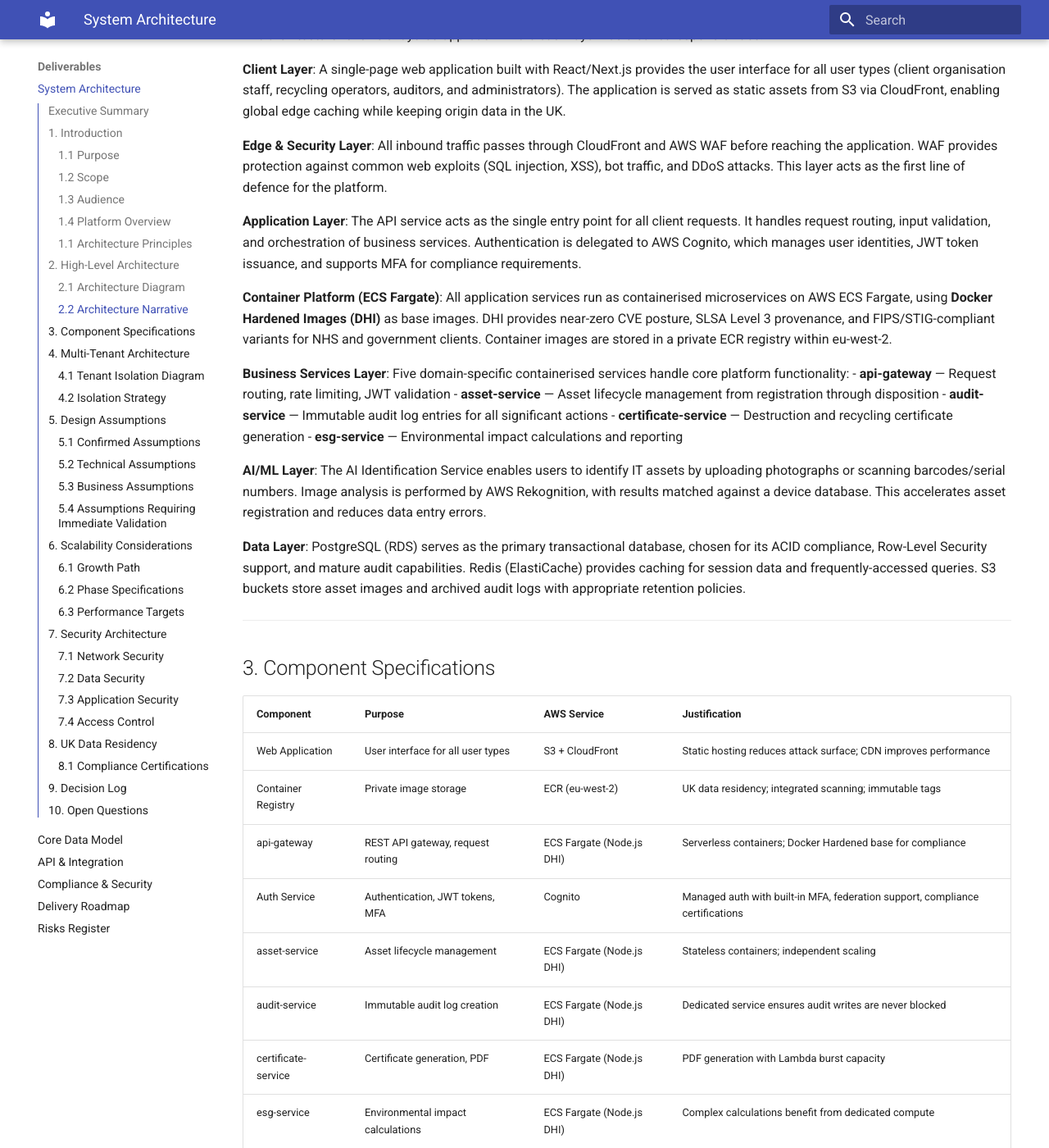
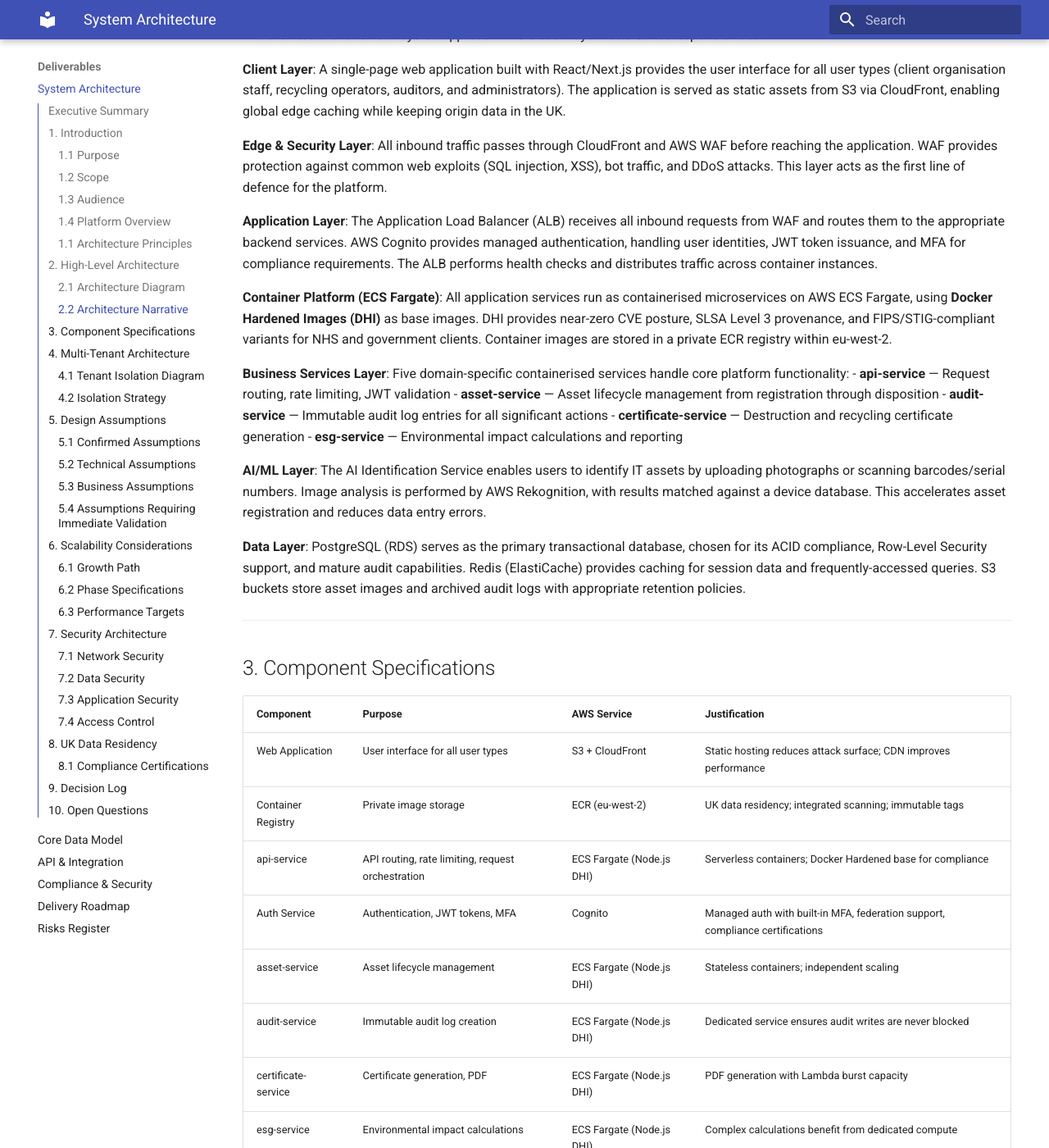
Before and after one commit to nugehs/ai-reclaim-m0, an MkDocs documentation site: the page built from docs/01-system-architecture/README.md, in a window 1280 px wide and 1400 px high, scrolled down 3311 px. Shown: the whole window at 82% size. Built offline with MkDocs 1.6.1 and Material for MkDocs 9.7.7, drawn with Linux system fonts in a browser that asks for light colours.

```diff
--- a/docs/01-system-architecture/README.md
+++ b/docs/01-system-architecture/README.md
@@ -112,7 +112,7 @@ graph TB
 
         subgraph "ECS Fargate Cluster"
             subgraph "Containers (Docker Hardened Images)"
-                API[api-gateway<br/>Node.js DHI]
+                API[api-service<br/>Node.js DHI]
                 ASSET[asset-service<br/>Node.js DHI]
                 AUDIT[audit-service<br/>Node.js DHI]
                 CERT[certificate-service<br/>Node.js DHI]
@@ -163,12 +163,12 @@ The architecture follows a layered approach where each layer has distinct respon
 
 **Edge & Security Layer**: All inbound traffic passes through CloudFront and AWS WAF before reaching the application. WAF provides protection against common web exploits (SQL injection, XSS), bot traffic, and DDoS attacks. This layer acts as the first line of defence for the platform.
 
-**Application Layer**: The API service acts as the single entry point for all client requests. It handles request routing, input validation, and orchestration of business services. Authentication is delegated to AWS Cognito, which manages user identities, JWT token issuance, and supports MFA for compliance requirements.
+**Application Layer**: The Application Load Balancer (ALB) receives all inbound requests from WAF and routes them to the appropriate backend services. AWS Cognito provides managed authentication, handling user identities, JWT token issuance, and MFA for compliance requirements. The ALB performs health checks and distributes traffic across container instances.
 
 **Container Platform (ECS Fargate)**: All application services run as containerised microservices on AWS ECS Fargate, using **Docker Hardened Images (DHI)** as base images. DHI provides near-zero CVE posture, SLSA Level 3 provenance, and FIPS/STIG-compliant variants for NHS and government clients. Container images are stored in a private ECR registry within eu-west-2.
 
 **Business Services Layer**: Five domain-specific containerised services handle core platform functionality:
-- **api-gateway** — Request routing, rate limiting, JWT validation
+- **api-service** — Request routing, rate limiting, JWT validation
 - **asset-service** — Asset lifecycle management from registration through disposition
 - **audit-service** — Immutable audit log entries for all significant actions
 - **certificate-service** — Destruction and recycling certificate generation
@@ -186,7 +186,7 @@ The architecture follows a layered approach where each layer has distinct respon
 |-----------|---------|-------------|---------------|
 | Web Application | User interface for all user types | S3 + CloudFront | Static hosting reduces attack surface; CDN improves performance |
 | Container Registry | Private image storage | ECR (eu-west-2) | UK data residency; integrated scanning; immutable tags |
-| api-gateway | REST API gateway, request routing | ECS Fargate (Node.js DHI) | Serverless containers; Docker Hardened base for compliance |
+| api-service | API routing, rate limiting, request orchestration | ECS Fargate (Node.js DHI) | Serverless containers; Docker Hardened base for compliance |
 | Auth Service | Authentication, JWT tokens, MFA | Cognito | Managed auth with built-in MFA, federation support, compliance certifications |
 | asset-service | Asset lifecycle management | ECS Fargate (Node.js DHI) | Stateless containers; independent scaling |
 | audit-service | Immutable audit log creation | ECS Fargate (Node.js DHI) | Dedicated service ensures audit writes are never blocked |
```
Also changed, not shown: docs/COMBINED-DELIVERABLE.md (+4 -4 lines).
